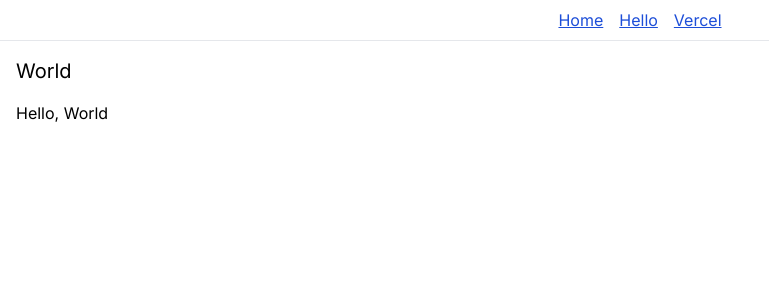
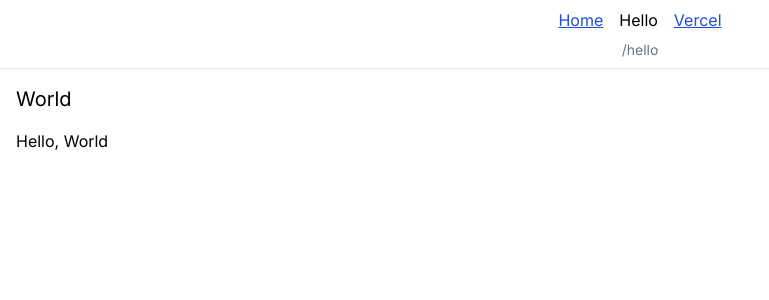
Before and after one commit to ksk1015/hello-vercel, a Next.js app: page /hello in a window 1280 px wide. Shown: the top 300 px of the page, without its empty margins (0-769 px from the left). Built offline with nearby package versions, Linux system fonts and the light colour scheme.

Commit message:
gnav use clinet に戻す

```diff
--- a/app/_components/HeaderNavigation.tsx
+++ b/app/_components/HeaderNavigation.tsx
@@ -1,10 +1,10 @@
-// 'use client'
+'use client'
 
-// import { usePathname } from 'next/navigation'
+import { usePathname } from 'next/navigation'
 import Link from 'next/link'
 
 export default function HeaderNavigation() {
-  // const pathname = usePathname()
+  const pathname = usePathname()
   const links = [
     { href: '/', title: 'Home' },
     { href: '/hello', title: 'Hello' },
@@ -17,14 +17,14 @@ export default function HeaderNavigation() {
           <Link
             key={i}
             href={item.href}
-            // aria-current={item.href === pathname ? 'page' : undefined}
+            aria-current={item.href === pathname ? 'page' : undefined}
             className="text-blue-700 underline aria-[current]:text-black aria-[current]:no-underline"
           >
             {item.title}
           </Link>
         ))}
       </nav>
-      {/* <div className="mt-2 text-center text-gray-500 text-sm">{pathname}</div> */}
+      <div className="mt-2 text-center text-gray-500 text-sm">{pathname}</div>
     </div>
   )
 }
```
